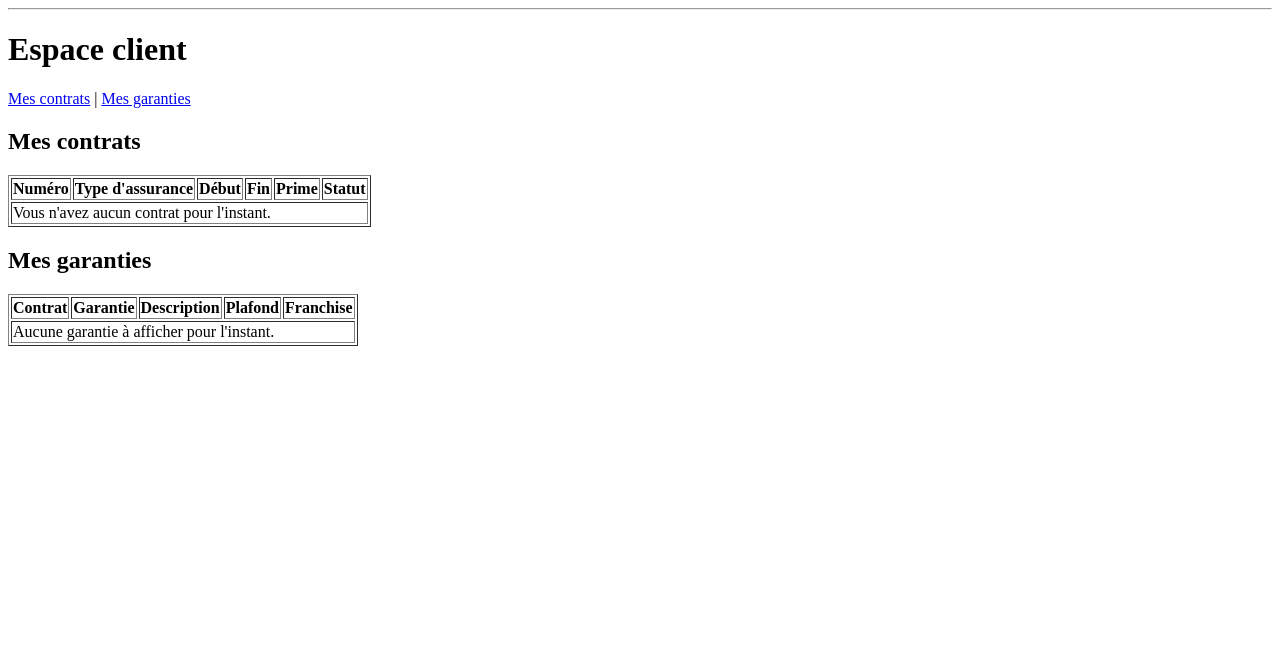
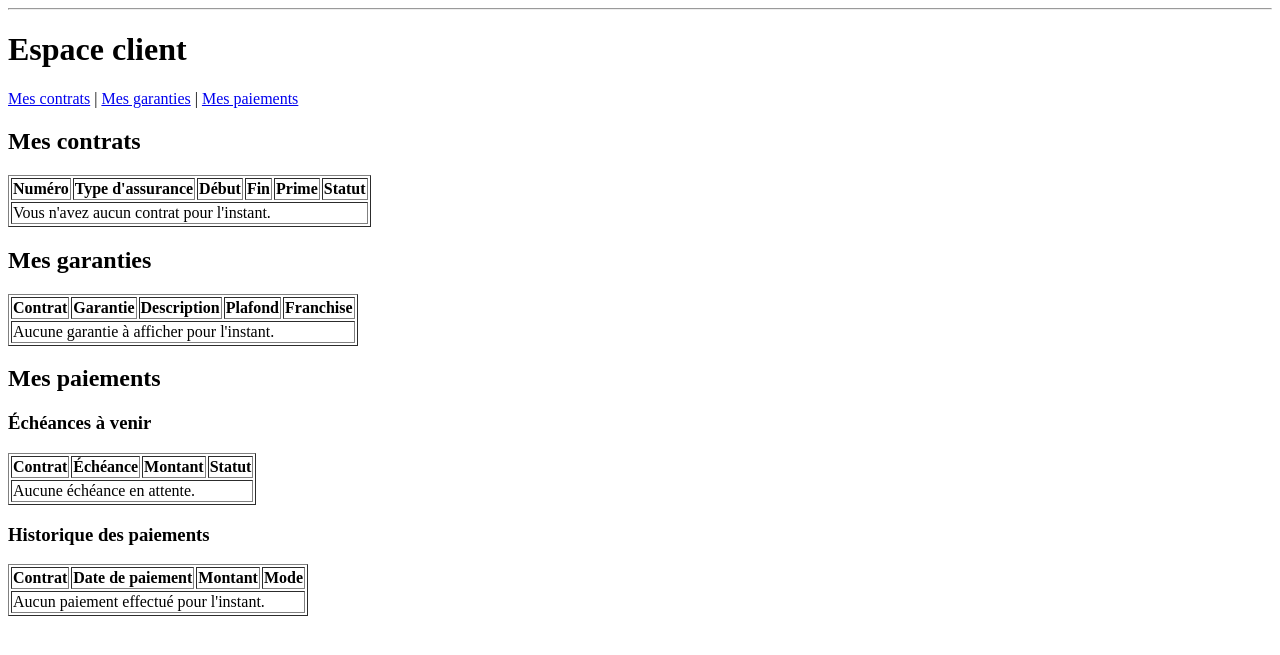
Before and after one commit to aloisduvoye-source/JEE_Project_K, a Java web app: template jee-app/src/main/webapp/WEB-INF/views/client/accueil.jsp in a window 1280 px wide. Shown: the part 26-681 px from the top of the page. Run offline with Tomcat 11, a stand-in JSP engine, Linux system fonts and the light colour scheme; the template is opened without the code that fills it, so the values that code supplies are empty.

Commit message:
Ajout de l'onglet Mes paiements dans l'espace client

```diff
--- a/jee-app/src/main/webapp/WEB-INF/views/client/accueil.jsp
+++ b/jee-app/src/main/webapp/WEB-INF/views/client/accueil.jsp
@@ -13,7 +13,8 @@
   <%-- Onglets : liens vers les sections de cette page (à remplacer par des pages /client/... plus tard) --%>
   <nav>
     <a href="#contrats">Mes contrats</a> |
-    <a href="#garanties">Mes garanties</a>
+    <a href="#garanties">Mes garanties</a> |
+    <a href="#paiements">Mes paiements</a>
   </nav>
 
   <section id="contrats">
@@ -56,5 +57,43 @@
       </tbody>
     </table>
   </section>
+
+  <section id="paiements">
+    <h2>Mes paiements</h2>
+
+    <h3>Échéances à venir</h3>
+    <table border="1">
+      <thead>
+        <tr>
+          <th>Contrat</th>
+          <th>Échéance</th>
+          <th>Montant</th>
+          <th>Statut</th>
+        </tr>
+      </thead>
+      <tbody>
+        <tr>
+          <td colspan="4">Aucune échéance en attente.</td>
+        </tr>
+      </tbody>
+    </table>
+
+    <h3>Historique des paiements</h3>
+    <table border="1">
+      <thead>
+        <tr>
+          <th>Contrat</th>
+          <th>Date de paiement</th>
+          <th>Montant</th>
+          <th>Mode</th>
+        </tr>
+      </thead>
+      <tbody>
+        <tr>
+          <td colspan="4">Aucun paiement effectué pour l'instant.</td>
+        </tr>
+      </tbody>
+    </table>
+  </section>
 </body>
 </html>
```
